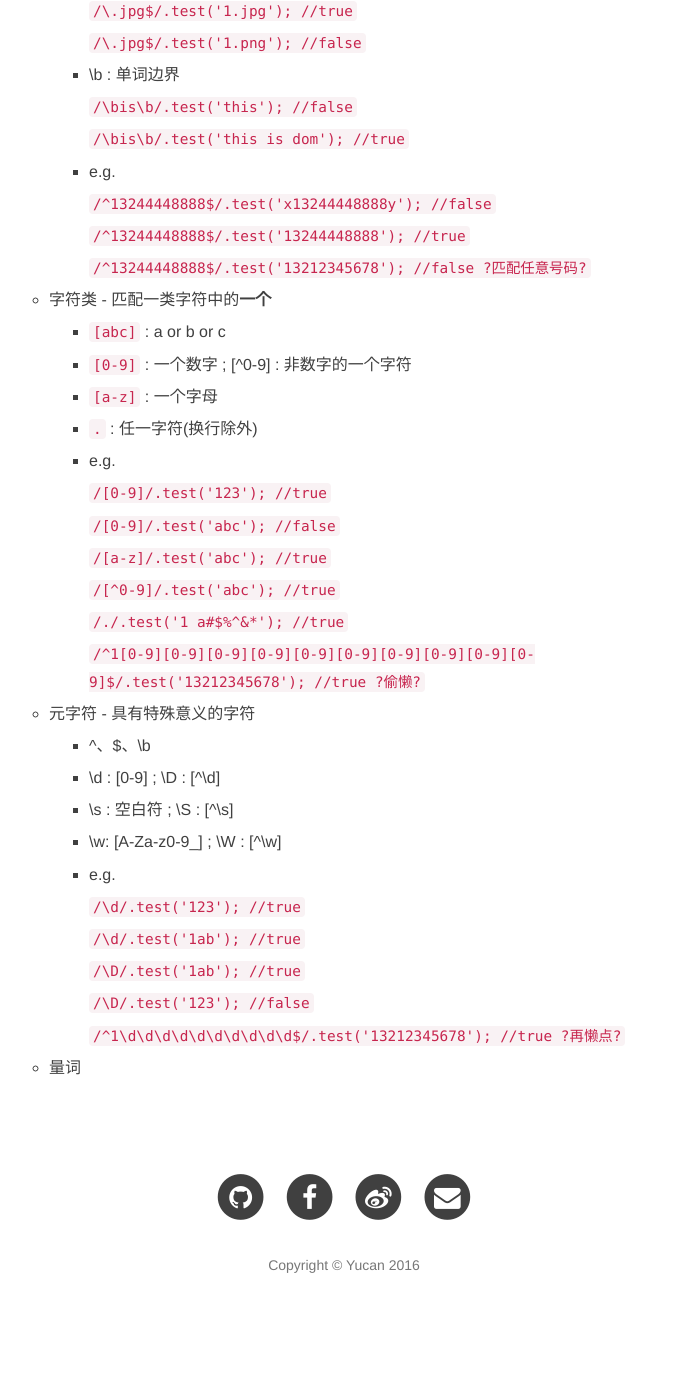
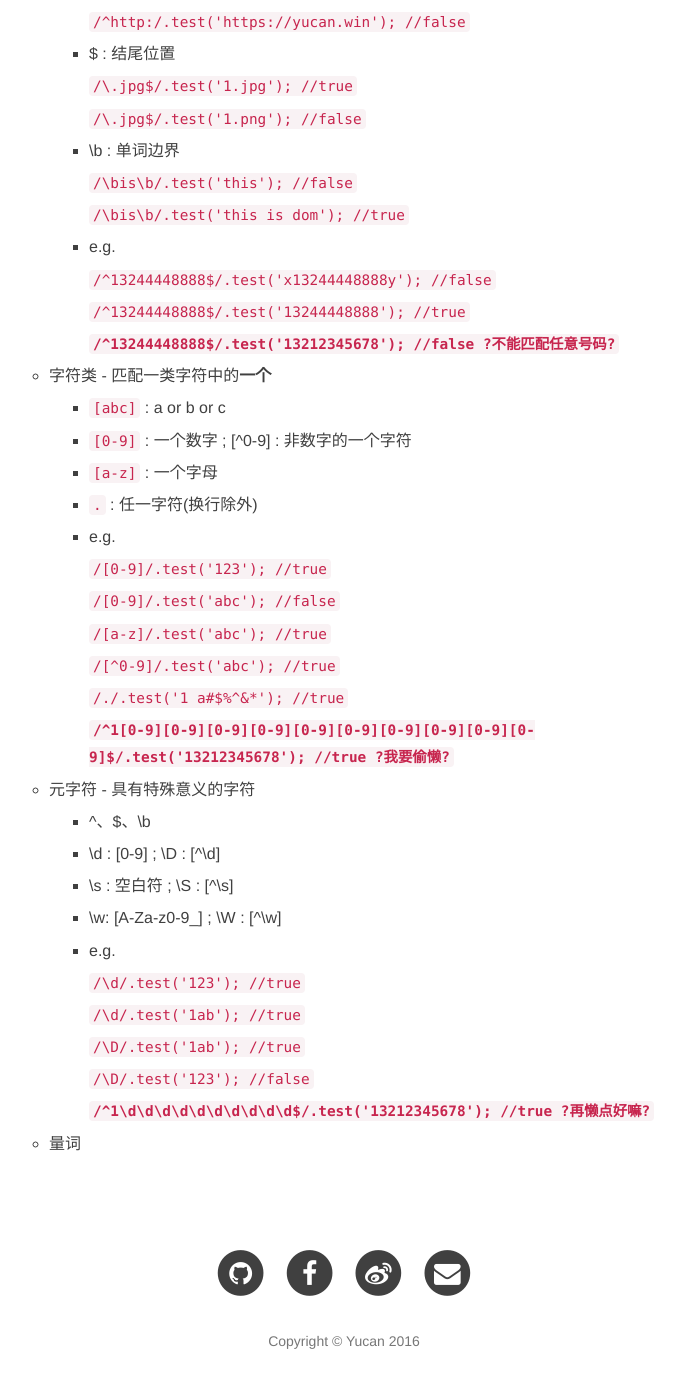
Before and after one commit to zhyucan/zhyucan.github.io, a Jekyll site: the page built from _posts/2016-8-15-js-regexp.md, in a window 1280 px wide and 1400 px high, scrolled down 1026 px. Shown: the top 1388 px of the window, without its empty margins (296-981 px from the left). Built offline with Jekyll 4.4.1, drawn with Linux system fonts in a browser that asks for light colours; nearby versions of some CDN libraries; comment, search, counter and statistics services are not loaded; before the commit the page ends 2369 px from its top, so only the background shows below that; some of the changed text lies outside the part shown.

Commit message:
update regex

```diff
--- a/_posts/2016-8-15-js-regexp.md
+++ b/_posts/2016-8-15-js-regexp.md
@@ -53,7 +55,7 @@ description: js 正则
 
           `/^13244448888$/.test('13244448888'); //true`
 
-          `/^13244448888$/.test('13212345678'); //false ?匹配任意号码?`
+          **`/^13244448888$/.test('13212345678'); //false ?不能匹配任意号码?`**
 
 
     - 字符类 - 匹配一类字符中的**一个**
@@ -78,7 +80,7 @@ description: js 正则
 
          `/./.test('1 a#$%^&*'); //true`
 
-         `/^1[0-9][0-9][0-9][0-9][0-9][0-9][0-9][0-9][0-9][0-9]$/.test('13212345678'); //true ?偷懒?`
+         **`/^1[0-9][0-9][0-9][0-9][0-9][0-9][0-9][0-9][0-9][0-9]$/.test('13212345678'); //true ?我要偷懒?`**
 
     - 元字符 - 具有特殊意义的字符
 
@@ -100,6 +102,6 @@ description: js 正则
 
          `/\D/.test('123'); //false`
 
-         `/^1\d\d\d\d\d\d\d\d\d\d$/.test('13212345678'); //true ?再懒点?`
+         **`/^1\d\d\d\d\d\d\d\d\d\d$/.test('13212345678'); //true ?再懒点好嘛?`**
 
     - 量词
```
Also changed, not shown: other parts of _posts/2016-8-15-js-regexp.md (+3 -1 lines).
